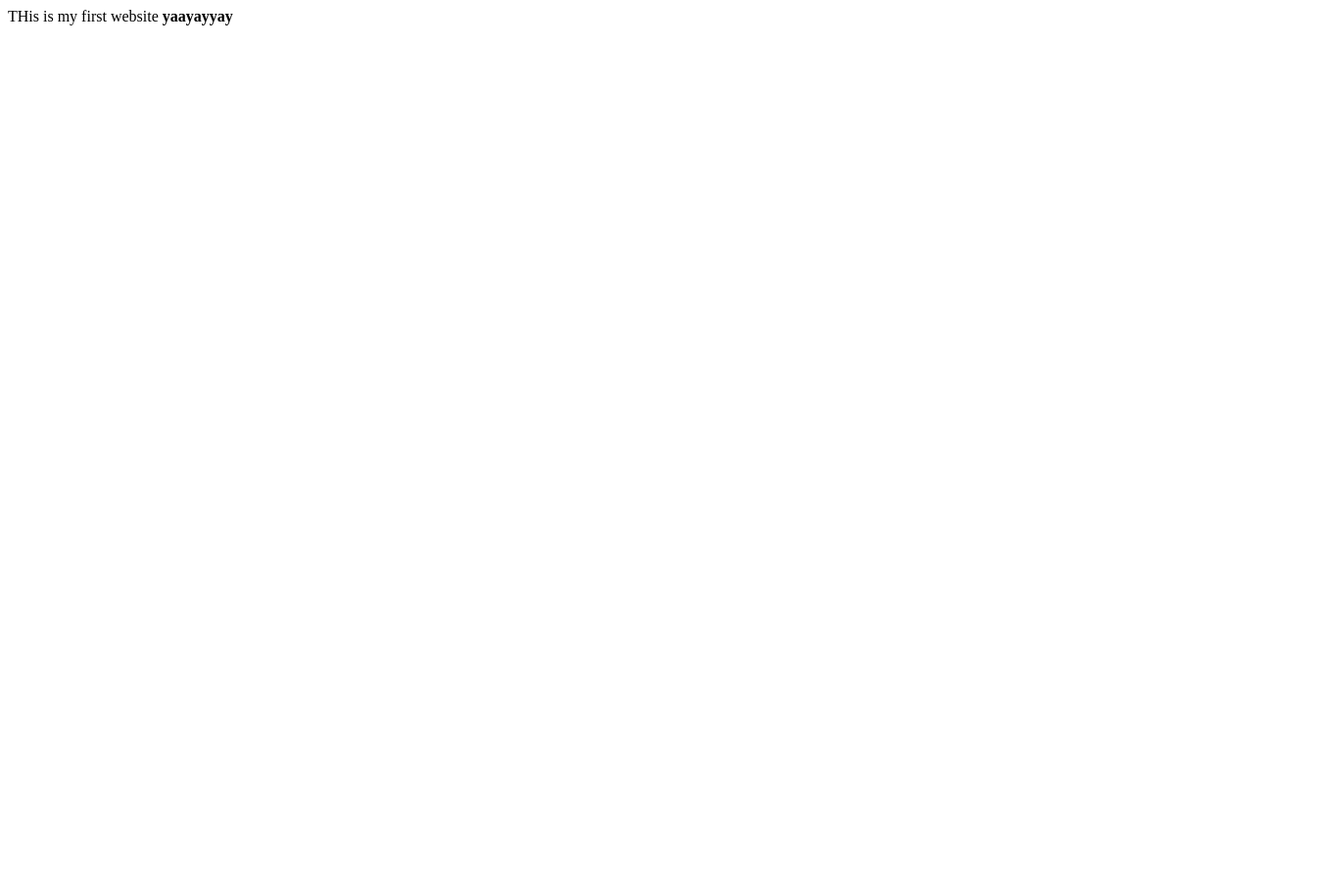
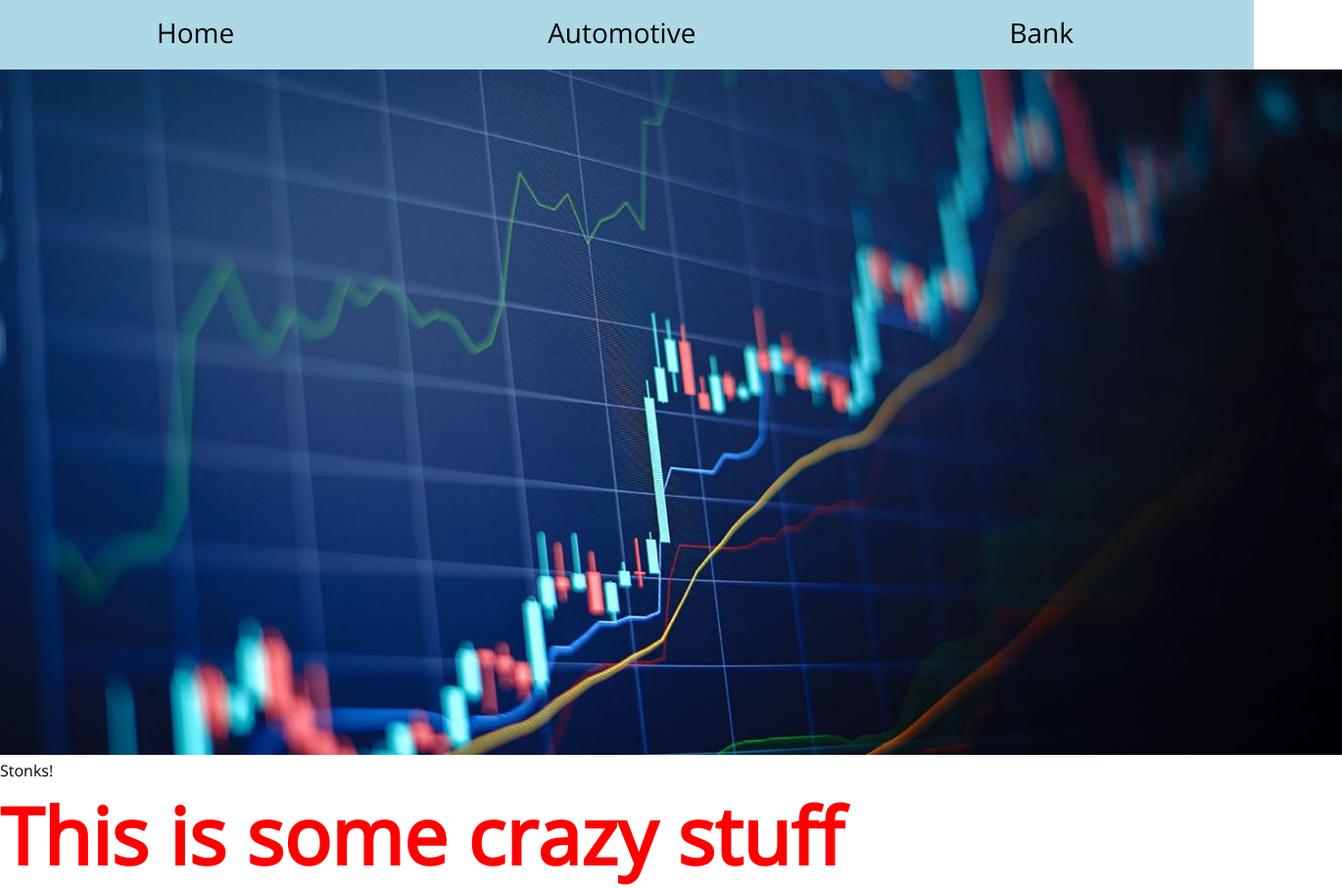
Before and after one commit to AlexG28/StockWebsite, a plain HTML site: page index.html in a window 1280 px wide. Shown: the whole page at 98% size, 1370 px wide, since content can reach past the window. Before the commit the page ends 800 px from the top, so only its background shows below. Drawn offline with nearby package versions, Linux system fonts and the light colour scheme.

Commit message:
added a picture and a nav bar

```diff
--- a/index.html
+++ b/index.html
@@ -1,6 +1,6 @@
 <!DOCTYPE html>
 
-<html>
+<html lang="en">
 
     <!-- comments
     this is a comment block
@@ -8,18 +8,52 @@
     every website must have a head and body sections
     head is where you load CSS and JavaScript files
     body is the main content of the page
+
+    meta stuff is important
     -->
 
 
     <head>
+        <meta charset = "UTF-8">
+        <meta name="viewport" content="width=device-width, initial-scale=1.0"/>
+        <meta http-equiv="X-UA-Compatible" content = "ie=edge" />
+        <link rel="stylesheet" href= "./style.css"/>
+
+        <!-- this is fonts from google fonts-->
+        <link rel="preconnect" href="https://fonts.gstatic.com">
+        <link href="https://fonts.googleapis.com/css2?family=Open+Sans:wght@300&display=swap" rel="stylesheet">
 
 
+        <title>Stock Market</title>
 
     </head>
 
     <body>
+        <header>
 
-        THis is my first website <b> yaayayyay</b>
+            <nav>
+                <ul id="menu">
+                    <li><a href="index.html">Home</a></li>
+                    <li><a href="https://www.apple.com">Automotive</a></li>
+                    <li><a href="www.tesla.ca">Bank</a></li>
+                </ul>
+
+
+            </nav>
+
+
+        </header>
+
+        <main>
+            <div class="image">
+                <img src="./images/stocks.jpg" alt = "stocks">
+                <h4 class = 'stock'></h4>Stonks!</h4>
+            </div>
+
+
+        </main>
+
+        <h4>This is some crazy stuff</h4>
 
     </body>
 
--- /dev/null
+++ b/style.css
@@ -0,0 +1,41 @@
+* {
+    margin: 0px;
+    padding: 0px;
+    box-sizing: border-box;
+}
+
+
+body {
+    font-family: 'Open Sans', sans-serif;
+}
+
+header {
+    display: flex;
+    background-color: lightblue;
+}
+
+h4 {
+    color: red;
+    font-size: 80px;
+}
+
+ul {
+    list-style-type: none;
+    margin: 0;
+    padding: 0;
+    display: inline-block;
+}
+
+li {
+    float: left;
+}
+
+li a {
+    display: block;
+    color: black;
+    text-align: center;
+    padding: 14px 160px;
+    text-decoration: none;
+    font-size: 28px;
+
+}
```
Also changed, not shown: images/stocks.jpg (added).
